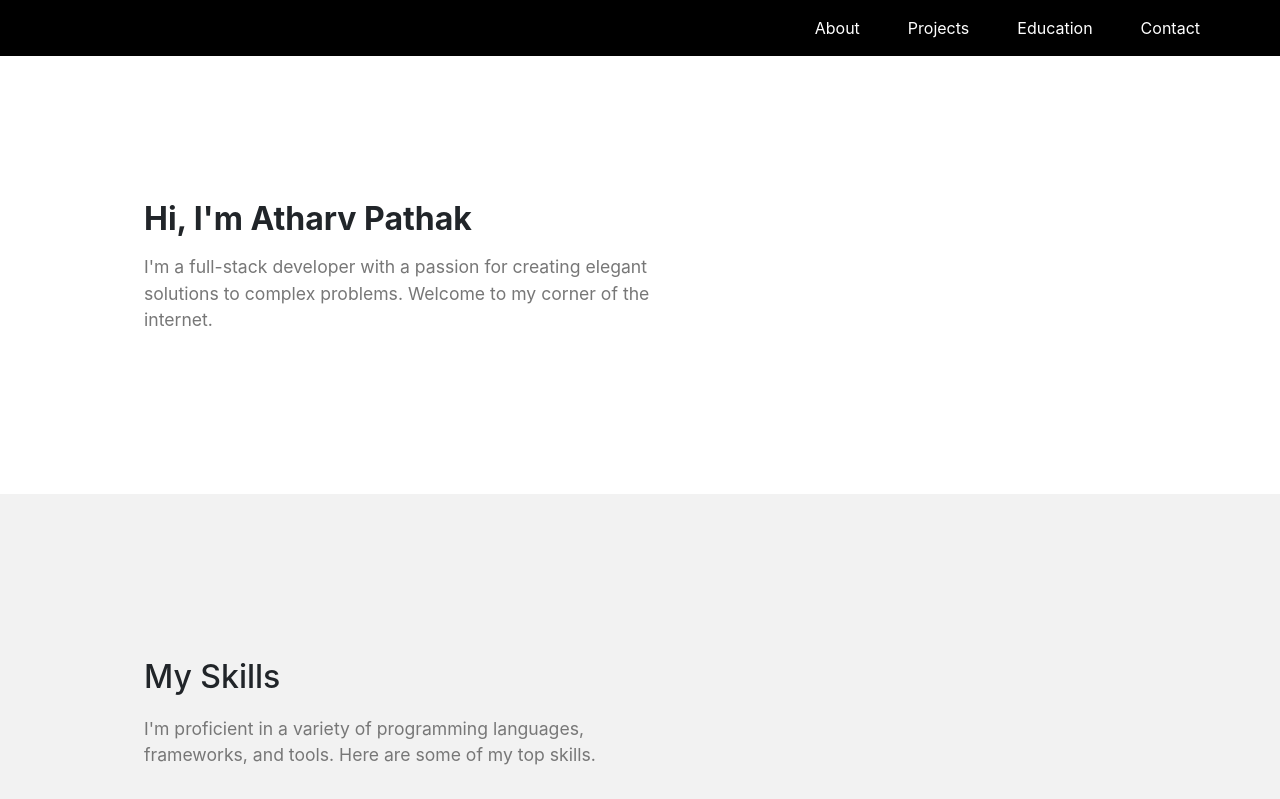
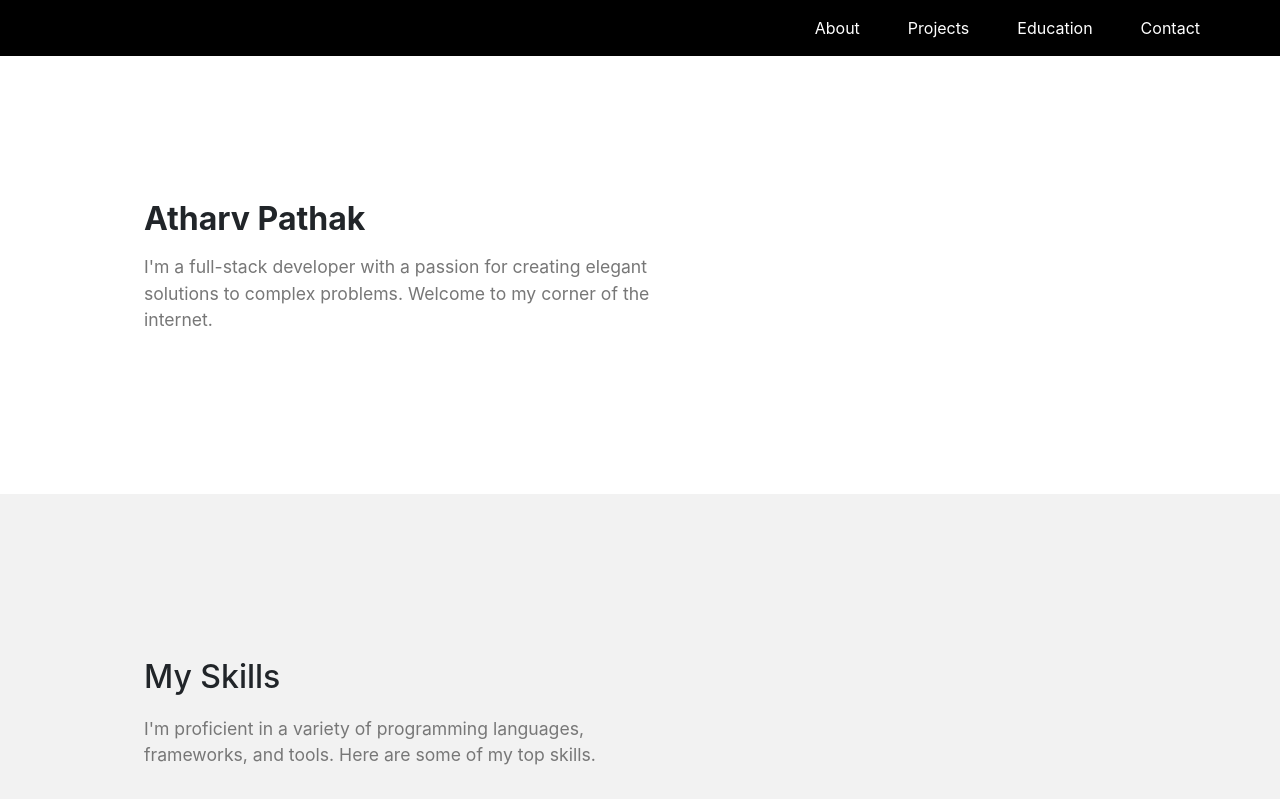
Before and after one commit to pathakjiop/New-Portfolio, a React (Create React App) app: page / in a window 1280 px wide. Shown: the top 799 px of the page. Built offline with nearby package versions, Linux system fonts and the light colour scheme.

Commit message:
Created json and and extracted data from json in About section

```diff
--- a/src/components/About/About.js
+++ b/src/components/About/About.js
@@ -1,13 +1,15 @@
 import React from "react";
 import "./About.css";
+import aboutData from "./About.json";
 
 const About = () => {
+  const { name, description } = aboutData;
+
   return (
     <div className='about'>
-      <h2>Hi, I'm Atharv Pathak</h2>
+      <h2>{name}</h2>
       <p className='text-gray-500 text-lg md:text-xl lg:text-base xl:text-xl dark:text-gray-400'>
-        I'm a full-stack developer with a passion for creating elegant solutions
-        to complex problems. Welcome to my corner of the internet.
+        {description}
       </p>
     </div>
   );
--- /dev/null
+++ b/src/components/About/About.json
@@ -0,0 +1,4 @@
+{
+  "name": "Atharv Pathak",
+  "description": "I'm a full-stack developer with a passion for creating elegant solutions to complex problems. Welcome to my corner of the internet."
+}
```
